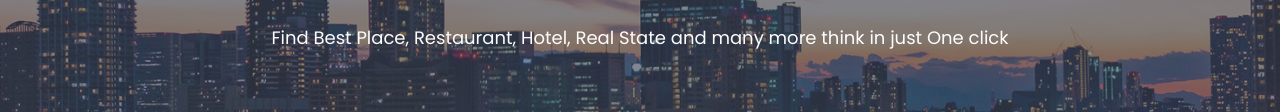
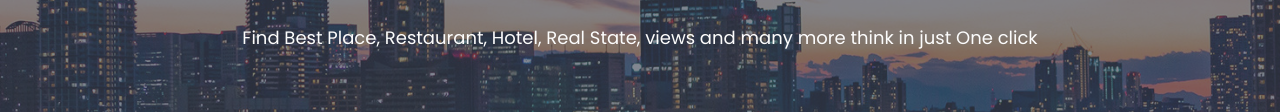
Before and after one commit to ujjwal042002/ci-cd-jenkins, a plain HTML site: page index.html in a window 1280 px wide. Shown: the part 422-534 px from the top of the page. Drawn offline with nearby package versions, Linux system fonts and the light colour scheme.

Commit message:
first commit in developr instances

```diff
--- a/index.html
+++ b/index.html
@@ -150,7 +150,7 @@
 				<div class="welcome-hero-txt">
 					<h2>best place to find and explore <br> that all you need </h2>
 					<p>
-						Find Best Place, Restaurant, Hotel, Real State and many more think in just One click
+						Find Best Place, Restaurant, Hotel, Real State, views  and many more think in just One click
 					</p>
 				</div>
 				<div class="welcome-hero-serch-box">
```
